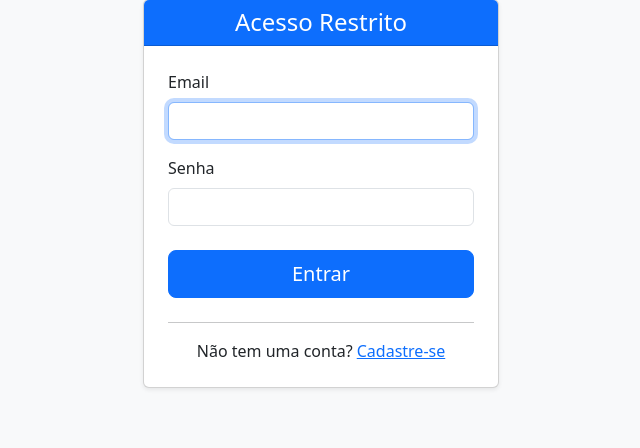
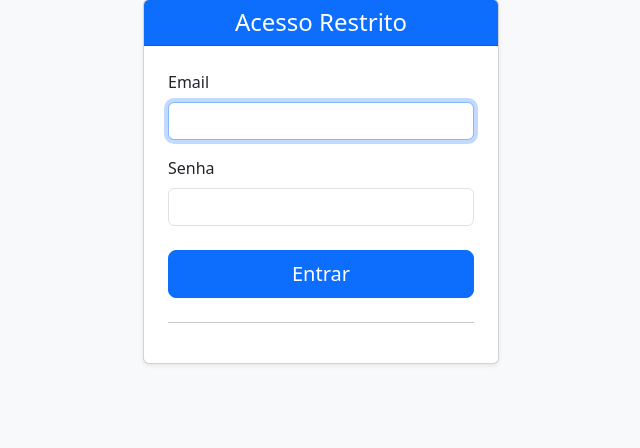
Before and after one commit to yureduarte-20/projeto-desenvolvimento-web-ifto, a Flask app: page /auth/login in a window 1280 px wide. Shown: the part 129-577 px from the top of the page, without its empty margins (319-959 px from the left). Run offline with Flask 3, Linux system fonts and the light colour scheme.

Commit message:
fix: register bug

```diff
--- a/app/templates/auth/login.html
+++ b/app/templates/auth/login.html
@@ -35,10 +35,6 @@
                 </form>
 
                 <hr class="mt-4">
-
-                <div class="text-center">
-                    <p class="mb-0">Não tem uma conta? <a href="{{ url_for('auth.register') }}">Cadastre-se</a></p>
-                </div>
             </div>
         </div>
     </div>
```
